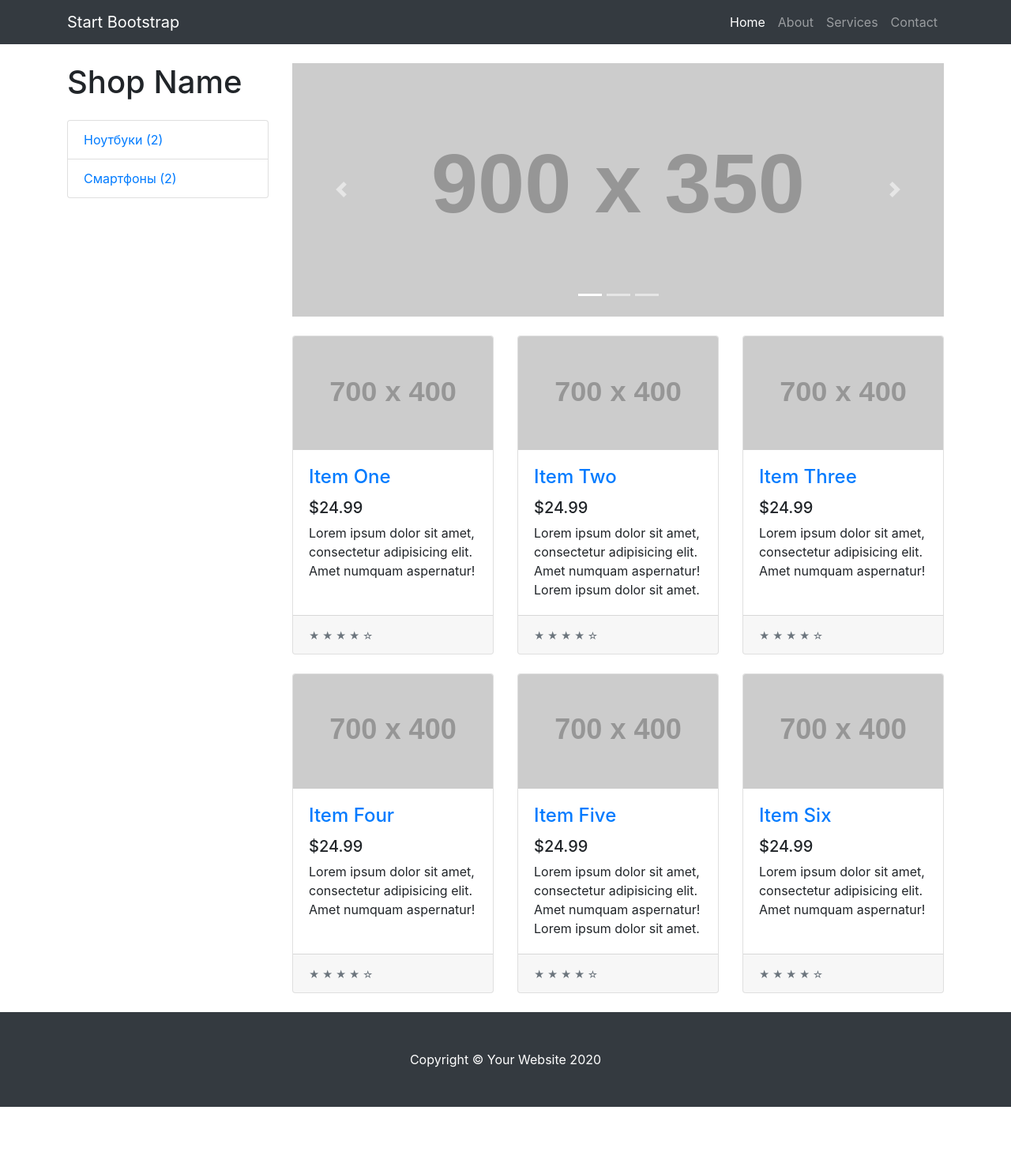
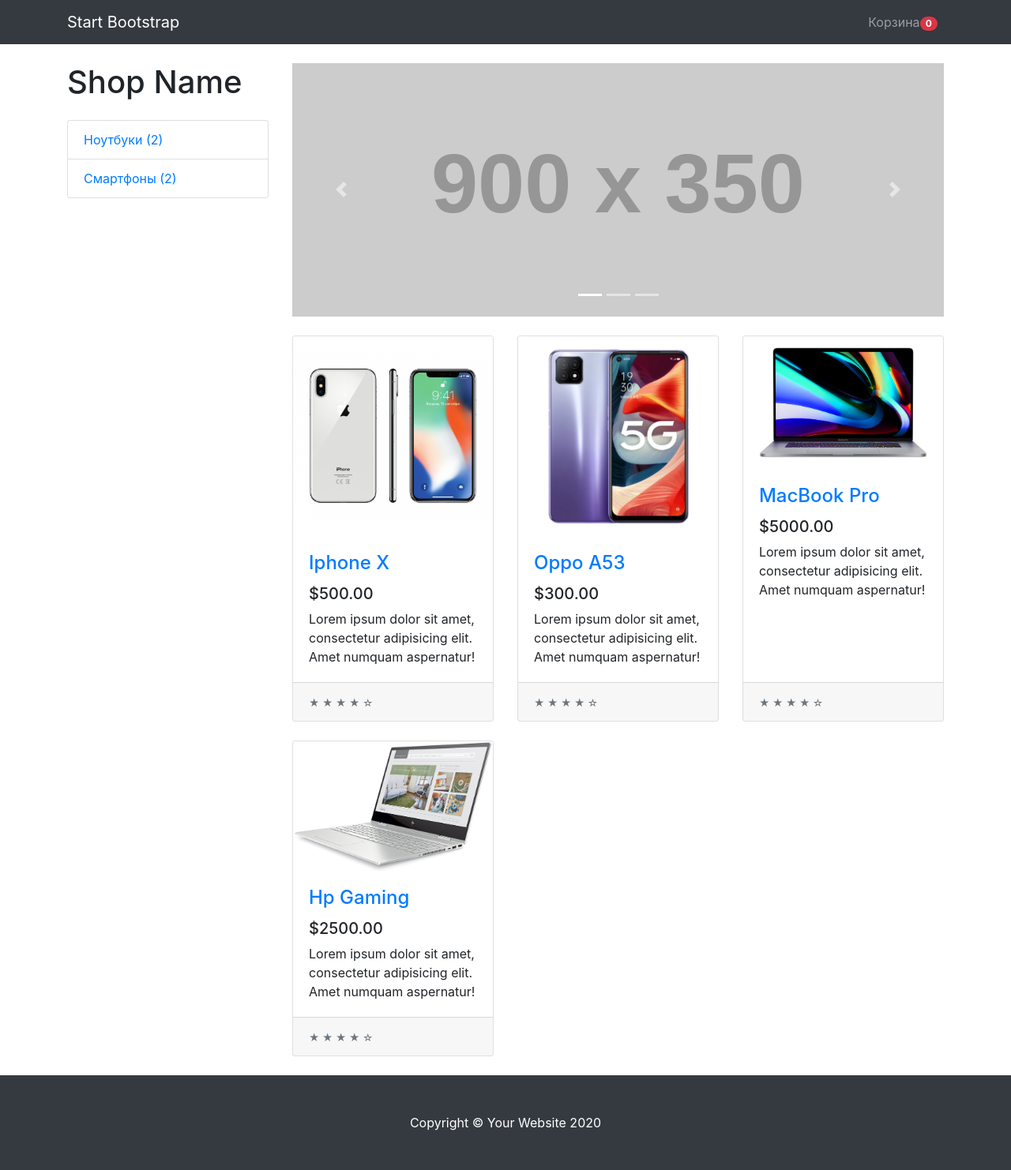
Before and after one commit to OttoWeinenger/Project1, a Django app: page / in a window 1280 px wide. Shown: the whole page at 79% size. Before the commit the page ends 1402 px from the top, so only its background shows below. Run offline with Django 3.2, Linux system fonts and the light colour scheme; data comes from the database, SQL or seed files in the repository; both versions use the stored data as it was after the commit; grey boxes labelled with a size stand in for pictures from a placeholder-image service; some libraries are stand-ins or nearby versions.

Commit message:
second commit

```diff
--- a/MyShop/main/templates/base.html
+++ b/MyShop/main/templates/base.html
@@ -35,19 +35,8 @@
       </button>
       <div class="collapse navbar-collapse" id="navbarResponsive">
         <ul class="navbar-nav ml-auto">
-          <li class="nav-item active">
-            <a class="nav-link" href="#">Home
-              <span class="sr-only">(current)</span>
-            </a>
-          </li>
           <li class="nav-item">
-            <a class="nav-link" href="#">About</a>
-          </li>
-          <li class="nav-item">
-            <a class="nav-link" href="#">Services</a>
-          </li>
-          <li class="nav-item">
-            <a class="nav-link" href="#">Contact</a>
+            <a class="nav-link" href="{% url 'cart' %}">Корзина<span class="badge badge-pill badge-danger">0</span></a>
           </li>
         </ul>
       </div>
@@ -101,15 +90,15 @@
         </div>
 
         <div class="row">
-
+          {% for product in products %}
           <div class="col-lg-4 col-md-6 mb-4">
             <div class="card h-100">
-              <a href="#"><img class="card-img-top" src="http://placehold.it/700x400" alt=""></a>
+              <a href="{{ product.get_absolute_url }}"><img class="card-img-top" src="{{ product.image.url}}" alt=""></a>
               <div class="card-body">
                 <h4 class="card-title">
-                  <a href="#">Item One</a>
+                  <a href="{{ product.get_absolute_url }}">{{ product.title}}</a>
                 </h4>
-                <h5>$24.99</h5>
+                <h5>${{ product.price }}</h5>
                 <p class="card-text">Lorem ipsum dolor sit amet, consectetur adipisicing elit. Amet numquam aspernatur!</p>
               </div>
               <div class="card-footer">
@@ -117,87 +106,7 @@
               </div>
             </div>
           </div>
-
-          <div class="col-lg-4 col-md-6 mb-4">
-            <div class="card h-100">
-              <a href="#"><img class="card-img-top" src="http://placehold.it/700x400" alt=""></a>
-              <div class="card-body">
-                <h4 class="card-title">
-                  <a href="#">Item Two</a>
-                </h4>
-                <h5>$24.99</h5>
-                <p class="card-text">Lorem ipsum dolor sit amet, consectetur adipisicing elit. Amet numquam aspernatur! Lorem ipsum dolor sit amet.</p>
-              </div>
-              <div class="card-footer">
-                <small class="text-muted">&#9733; &#9733; &#9733; &#9733; &#9734;</small>
-              </div>
-            </div>
-          </div>
-
-          <div class="col-lg-4 col-md-6 mb-4">
-            <div class="card h-100">
-              <a href="#"><img class="card-img-top" src="http://placehold.it/700x400" alt=""></a>
-              <div class="card-body">
-                <h4 class="card-title">
-                  <a href="#">Item Three</a>
-                </h4>
-                <h5>$24.99</h5>
-                <p class="card-text">Lorem ipsum dolor sit amet, consectetur adipisicing elit. Amet numquam aspernatur!</p>
-              </div>
-              <div class="card-footer">
-                <small class="text-muted">&#9733; &#9733; &#9733; &#9733; &#9734;</small>
-              </div>
-            </div>
-          </div>
-
-          <div class="col-lg-4 col-md-6 mb-4">
-            <div class="card h-100">
-              <a href="#"><img class="card-img-top" src="http://placehold.it/700x400" alt=""></a>
-              <div class="card-body">
-                <h4 class="card-title">
-                  <a href="#">Item Four</a>
-                </h4>
-                <h5>$24.99</h5>
-                <p class="card-text">Lorem ipsum dolor sit amet, consectetur adipisicing elit. Amet numquam aspernatur!</p>
-              </div>
-              <div class="card-footer">
-                <small class="text-muted">&#9733; &#9733; &#9733; &#9733; &#9734;</small>
-              </div>
-            </div>
-          </div>
-
-          <div class="col-lg-4 col-md-6 mb-4">
-            <div class="card h-100">
-              <a href="#"><img class="card-img-top" src="http://placehold.it/700x400" alt=""></a>
-              <div class="card-body">
-                <h4 class="card-title">
-                  <a href="#">Item Five</a>
-                </h4>
-                <h5>$24.99</h5>
-                <p class="card-text">Lorem ipsum dolor sit amet, consectetur adipisicing elit. Amet numquam aspernatur! Lorem ipsum dolor sit amet.</p>
-              </div>
-              <div class="card-footer">
-                <small class="text-muted">&#9733; &#9733; &#9733; &#9733; &#9734;</small>
-              </div>
-            </div>
-          </div>
-
-          <div class="col-lg-4 col-md-6 mb-4">
-            <div class="card h-100">
-              <a href="#"><img class="card-img-top" src="http://placehold.it/700x400" alt=""></a>
-              <div class="card-body">
-                <h4 class="card-title">
-                  <a href="#">Item Six</a>
-                </h4>
-                <h5>$24.99</h5>
-                <p class="card-text">Lorem ipsum dolor sit amet, consectetur adipisicing elit. Amet numquam aspernatur!</p>
-              </div>
-              <div class="card-footer">
-                <small class="text-muted">&#9733; &#9733; &#9733; &#9733; &#9734;</small>
-              </div>
-            </div>
-          </div>
-
+          {% endfor %}
         </div>
         <!-- /.row -->
       {% endblock content %}
--- a/MyShop/main/urls.py
+++ b/MyShop/main/urls.py
@@ -1,10 +1,11 @@
 from django.urls import path
 
-from .views import test_view, ProductDetailView, CategoryDetailView
+from .views import BaseView, ProductDetailView, CategoryDetailView, CartVeiw
 
 
 urlpatterns = [
-    path('', test_view, name = 'base'),
+    path('', BaseView.as_view(), name = 'base'),
     path('products/<str:ct_model>/<str:slug>/', ProductDetailView.as_view(), name = 'product_detail'),
-    path('category/<str:slug>/', CategoryDetailView.as_view(), name = 'category_detail')
+    path('category/<str:slug>/', CategoryDetailView.as_view(), name = 'category_detail'),
+    path('cart/', CartVeiw.as_view(), name='cart'),
 ]
--- a/MyShop/main/views.py
+++ b/MyShop/main/views.py
@@ -1,15 +1,25 @@
 from django.shortcuts import render
-from django.views.generic import DetailView
+from django.views.generic import DetailView, View
 
-from .models import Notebook, Smartphone, Category
+from .models import Notebook, Smartphone, Category, Latestproducts, Customer, Cart
+from .mixins import CategoryDetailMixins
 
 
-def test_view(request):
-    categories = Category.objects.get_categories_for_left_sidebar()
-    return render(request, 'base.html', {'categories': categories})
+class BaseView(View):
+
+    def get(self, request, *args, **kwargs):
+        categories = Category.objects.get_categories_for_left_sidebar()
+        products = Latestproducts.objects.get_products_for_main_page(
+            'notebook', 'smartphone', with_respect_to='smartphone'
+        )
+        context = {
+            'categories': categories,
+            'products': products,
+        }
+        return render(request, 'base.html', context)
 
 
-class ProductDetailView(DetailView):
+class ProductDetailView(CategoryDetailMixins, DetailView):
 
     CT_MODEL_MODEL_CLASS = {
         'notebook' : Notebook,
@@ -29,10 +39,23 @@ class ProductDetailView(DetailView):
     slug_url_kwarg = 'slug'
 
 
-class CategoryDetailView(DetailView):
+class CategoryDetailView(CategoryDetailMixins, DetailView):
 
     model = Category
     queryset = Category.objects.all()
     context_object_name = 'category'
     template_name = 'category_detail.html'
     slug_url_kwarg = 'slug'
+
+
+class CartVeiw(View):
+
+    def get(self, request, *arg, **kwargs):
+        customer = Customer.objects.get(user=request.user)
+        cart = Cart.objects.get(owner=customer)
+        categories = Category.objects.get_categories_for_left_sidebar()
+        context = {
+            'categories': categories,
+            'cart': cart,
+        }
+        return render(request, 'cart.html', context)
```
Also changed, not shown: MyShop/main/mixins.py (added, +10 -0 lines), MyShop/main/templates/cart.html (added, +28 -0 lines), MyShop/db.sqlite3.
